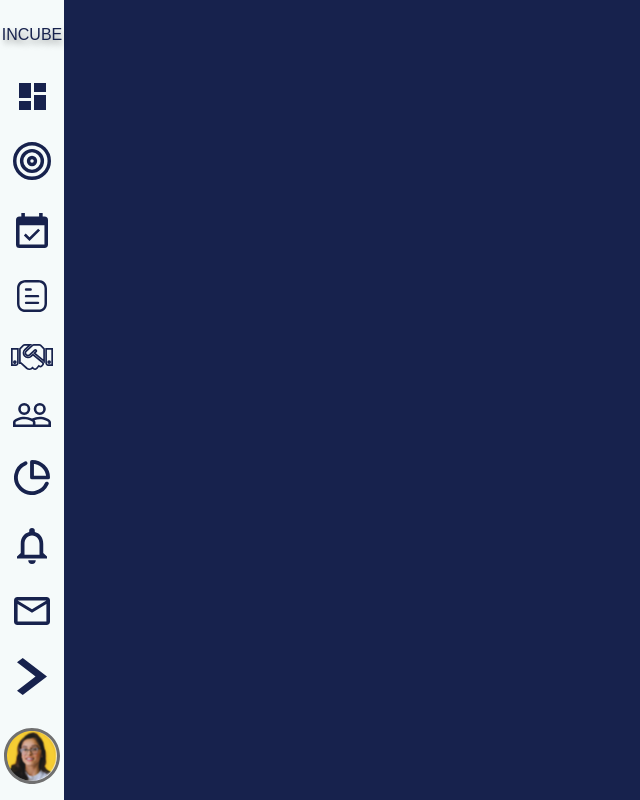
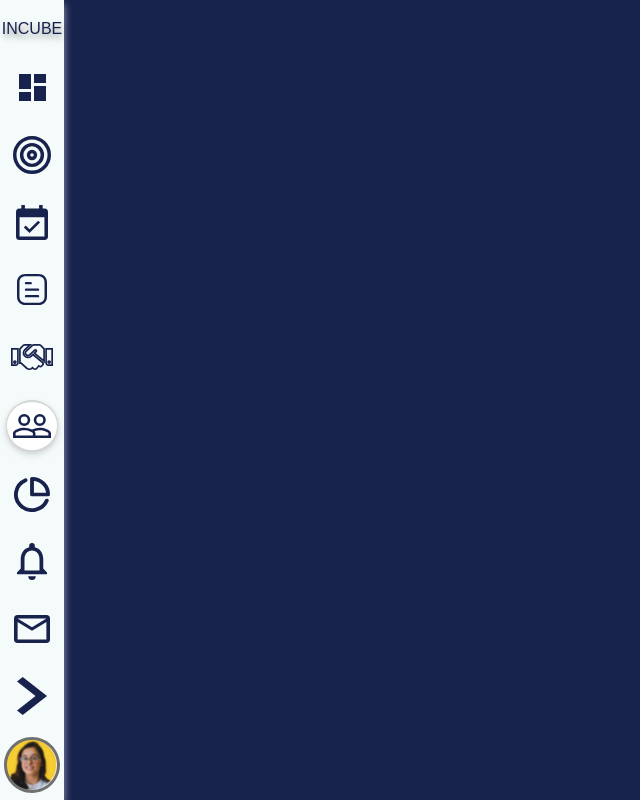
Before and after one commit to Sameer-mishra1/Incube-Dashboard, a React (Create React App) app: page /team in a window 1280 px wide. Shown: the whole page, without its empty margins (0-640 px from the left). Built offline with nearby package versions, Linux system fonts and the light colour scheme.

Commit message:
Sidebar Active Icon bug fixed

```diff
--- a/src/Login-Signup/Components/Dashboard/Dashboard.js
+++ b/src/Login-Signup/Components/Dashboard/Dashboard.js
@@ -4,8 +4,8 @@ import styles from "./Dashboard.module.css";
 const Dashboard = () => {
   return (
     <>
-    <div className={styles.container}>
-      <Sidebar />
+      <div className={styles.container}>
+        <Sidebar />
       </div>
     </>
   );
--- a/src/Login-Signup/Components/Dashboard/Dashboard.module.css
+++ b/src/Login-Signup/Components/Dashboard/Dashboard.module.css
@@ -1,3 +1,7 @@
 body {
     color: #fff;
 }
+
+/* img {
+    width: 2rem;
+} */
--- a/src/Login-Signup/Components/Sidebar/Sidebar.js
+++ b/src/Login-Signup/Components/Sidebar/Sidebar.js
@@ -1,4 +1,5 @@
-import styles from "./Sidebar.module.css";import { useState } from "react";
+import styles from "./Sidebar.module.css";
+import { useState } from "react";
 import SidebarIcons from "../SidebarIcons/SidebarIcons";
 import iconsArray from "../iconsArray";
 
--- a/src/Login-Signup/Components/Sidebar/Sidebar.module.css
+++ b/src/Login-Signup/Components/Sidebar/Sidebar.module.css
@@ -14,17 +14,21 @@ body {
     justify-content: space-around;
     position: relative;
     float: left;
+    box-shadow: 0 4px 8px 0 rgba(255, 255, 255, 0.6);
 }
 
 .sidebar__expanded {
     background-color: #f5fafa;
-    width: 5vw;
     height: 100vh;
     margin: 0;
     display: flex;
     flex-direction: column;
     align-items: center;
     width: 10vw;
+    justify-content: space-around;
+    position: relative;
+    float: left;
+    box-shadow: 0 4px 8px 0 rgba(255, 255, 255, 0.6);
 }
 
 .sidebar-icon {
@@ -32,9 +36,6 @@ body {
     margin: 10px;
 }
 
-.sidebar-icon__active {
-
-}
 
 .sidebar-logo {
     margin-top: 20px;
--- a/src/Login-Signup/Components/SidebarIcons/SidebarIcons.js
+++ b/src/Login-Signup/Components/SidebarIcons/SidebarIcons.js
@@ -1,17 +1,15 @@
-import { useState } from "react";
 import styles from "./SidebarIcons.module.css";
-import { Link } from "react-router-dom";
+import { Link, useLocation } from "react-router-dom";
 
 const SidebarIcons = ({ icons }) => {
-  const [activeIcon, setActiveIcon] = useState(null);
+  const currentLocation = useLocation();
   return (
     <>
       {icons.map((icon, index) => (
         <Link
           key={index}
           to={icon.route}
-          className={activeIcon === icon ? styles.activeIcon : styles.icon}
-          onClick={() => setActiveIcon(icon)}
+          className={icon.route === currentLocation.pathname ? styles.activeIcon : styles.icon}
         >
           <img src={icon.iconSrc} alt={icon.alt} />
         </Link>
--- a/src/Login-Signup/Components/SidebarIcons/SidebarIcons.module.css
+++ b/src/Login-Signup/Components/SidebarIcons/SidebarIcons.module.css
@@ -2,20 +2,32 @@
     display: flex;
     margin: 10px;
     border-radius: 100%;
-    justify-content: space-between;
+    justify-content: space-around;
     align-items: center;
     border: 1px solid #000000;
     border-top-width: 2px;
     border-color: rgba(0, 0, 0, 0.16);
+    background-color: #ffffff;
+    width: 50px;
+    height: 50px;
+    align-items: center;
+    box-shadow: 0 2px 4px rgba(0, 0, 0, 0.1), 0 4px 8px rgba(0, 0, 0, 0.1);
 }
 
 .icon {
     display: flex;
-    justify-content: space-between;
+    align-items: center;
     margin: 10px;
     transition: background-color 0.3s ease, border-left-color 0.3s ease;
+    background-color: transparent;
+    border-radius: 100%;
+    width: 50px;
+    height: 50px;
+    justify-content: center;
   }
 
   .icon:hover {
-    background-color: rgba(0, 0, 0, 0.453);
+    background-color: rgba(255, 255, 255, 0.675);
+    box-shadow: 0 2px 4px rgba(0, 0, 0, 0.2), 0 4px 8px rgba(0, 0, 0, 0.2);
+
   }
```
